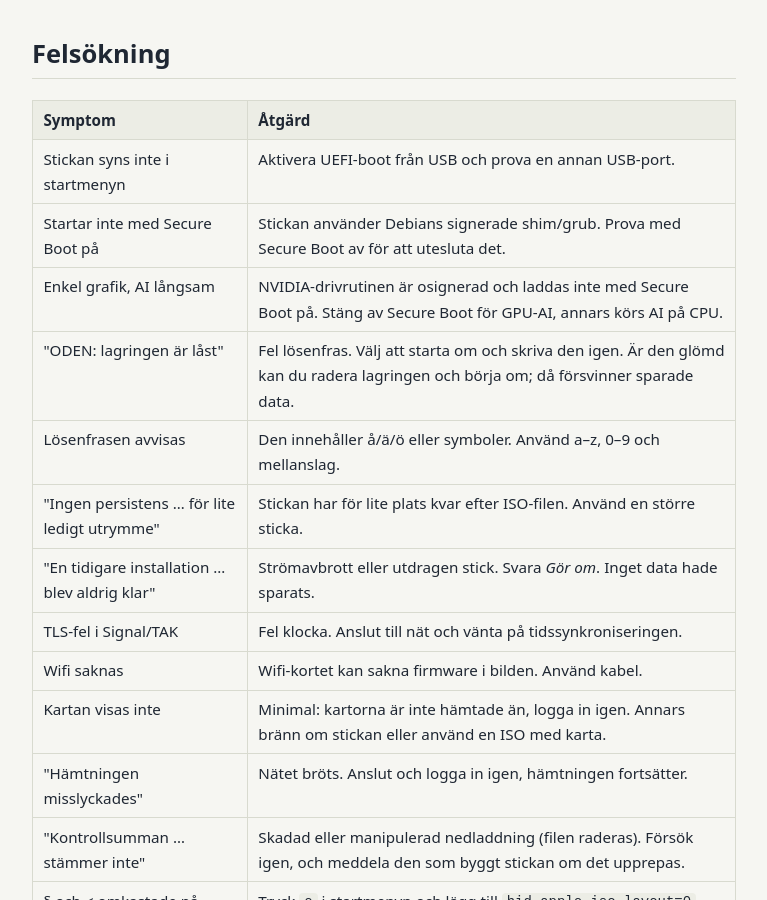
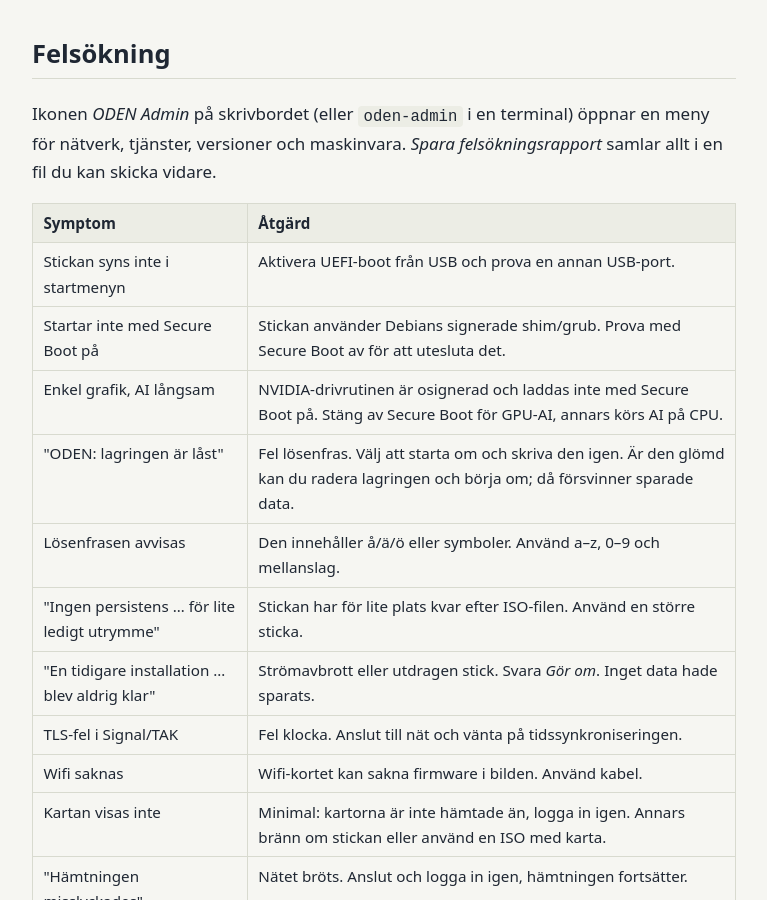
Before and after one commit to HvSS-Innovation/oden-usb, a plain HTML site: page site/kom-igang.html in a window 1280 px wide. Shown: the part 5828-6728 px from the top of the page, without its empty margins (256-1023 px from the left). Drawn offline with Linux system fonts and the light colour scheme.

Commit message:
oden-admin: interaktiv meny för felsökning och administration (nät, tjänster, versioner, maskinvara, rapport); /etc/oden-versions; ikon; tester; docs
Co-Authored-By: Claude Sonnet 5.5 <noreply@anthropic.com>
Claude-Session: https://claude.ai/code/session_0172yuKEX1fz6k7TYbL9Fxfc

```diff
--- a/site/kom-igang.html
+++ b/site/kom-igang.html
@@ -89,6 +89,7 @@
 </ul>
 
 <h2>Felsökning</h2>
+<p>Ikonen <em>ODEN Admin</em> på skrivbordet (eller <code>oden-admin</code> i en terminal) öppnar en meny för nätverk, tjänster, versioner och maskinvara. <em>Spara felsökningsrapport</em> samlar allt i en fil du kan skicka vidare.</p>
 <table>
 <tr><th>Symptom</th><th>Åtgärd</th></tr>
 <tr><td>Stickan syns inte i startmenyn</td><td>Aktivera UEFI-boot från USB och prova en annan USB-port.</td></tr>
```
Also changed, not shown: 8 other files.
